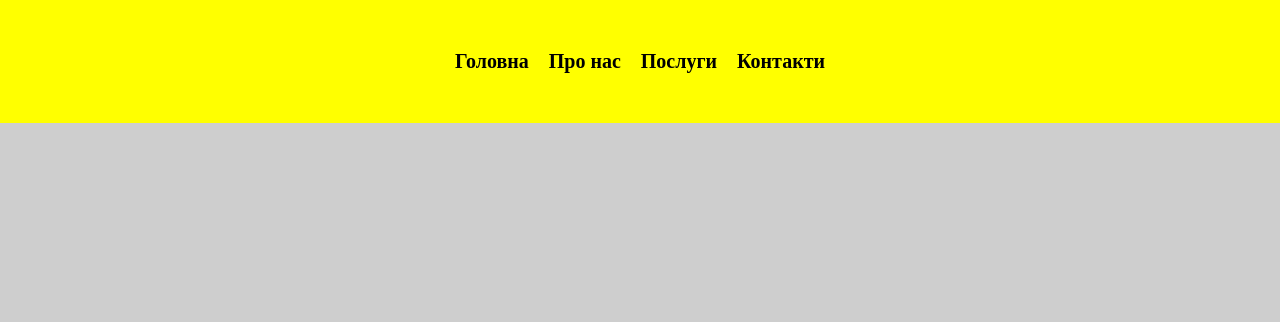
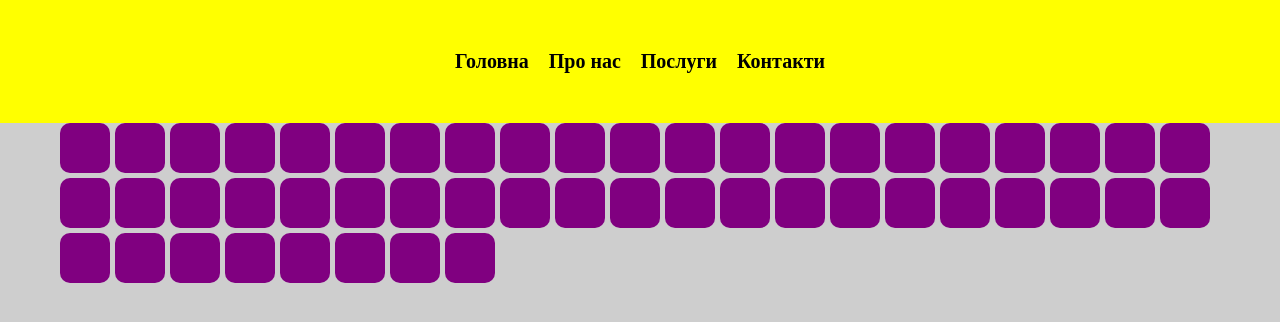
Before and after one commit to Yuriybidjo/js-exercises, a website: page 014_attribute/index.html in a window 1280 px wide. Drawn offline with Linux system fonts and the light colour scheme.

Commit message:
have done the task 4 of folder 014

```diff
--- a/014_attribute/script.js
+++ b/014_attribute/script.js
@@ -31,3 +31,23 @@ menuData.forEach(item => {
 
   header.append(link);
 });
+
+// 5)
+// Створіть блок за допомогою js задайте блоку стиль display flex та в середині цього блоку створіть 50 div блоків з правилом border-radius, width 50px height 50px та background-color
+
+const container = document.createElement('div');
+container.classList.add('container');
+body.append(container);
+
+const flexBoxContainer = document.createElement('div');
+flexBoxContainer.classList.add('flex');
+
+container.append(flexBoxContainer);
+
+for (let i = 1; i <= 50; i++) {
+  const box = document.createElement('div');
+  box.classList.add('box');
+  box.classList.add('circle-element');
+
+  flexBoxContainer.prepend(box);
+};
--- a/014_attribute/style.css
+++ b/014_attribute/style.css
@@ -14,6 +14,30 @@ body{
   color: #222;
 }
 
+.container {
+  width: 100%;
+  max-width: 1200px;
+  margin-inline: auto;
+  padding-inline: 20px;
+}
+
+.flex{
+  display: flex;
+  flex-wrap: wrap;
+  gap: 5px;
+}
+
+.box{
+  width: 50px;
+  height: 50px;
+  border-radius: 10px;
+  background-color: purple;
+}
+
+.circle-element{
+  /* border-radius: 50%; */
+}
+
 .active {
   text-decoration: underline;
 }
```
